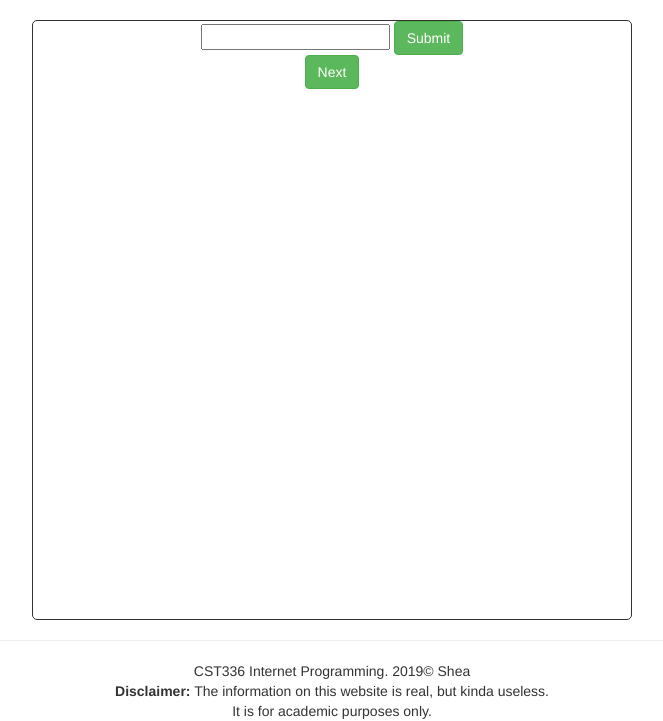
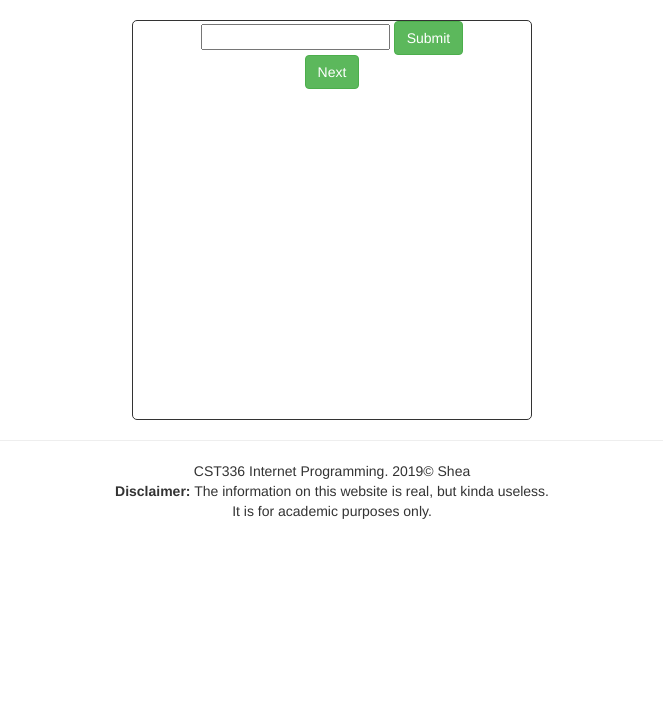
Before and after one commit to LAShea92/cst336-hw2, a PHP site: page / in a window 1280 px wide. Shown: the part 89-810 px from the top of the page, without its empty margins (308-971 px from the left). After the commit the page ends 608 px from the top, so only its background shows below. Run offline with PHP 8.4, Linux system fonts and the light colour scheme; some libraries are stand-ins or nearby versions.

Commit message:
This is one in many

```diff
--- a/css/styles.css
+++ b/css/styles.css
@@ -1,7 +1,7 @@
 #quizArea{
     margin: 20px auto;
-    width: 600px;
-    height: 600px;
+    width: 400px;
+    height: 400px;
     border: solid;
     border-radius: 5px;
     border-width: 1px;
```
